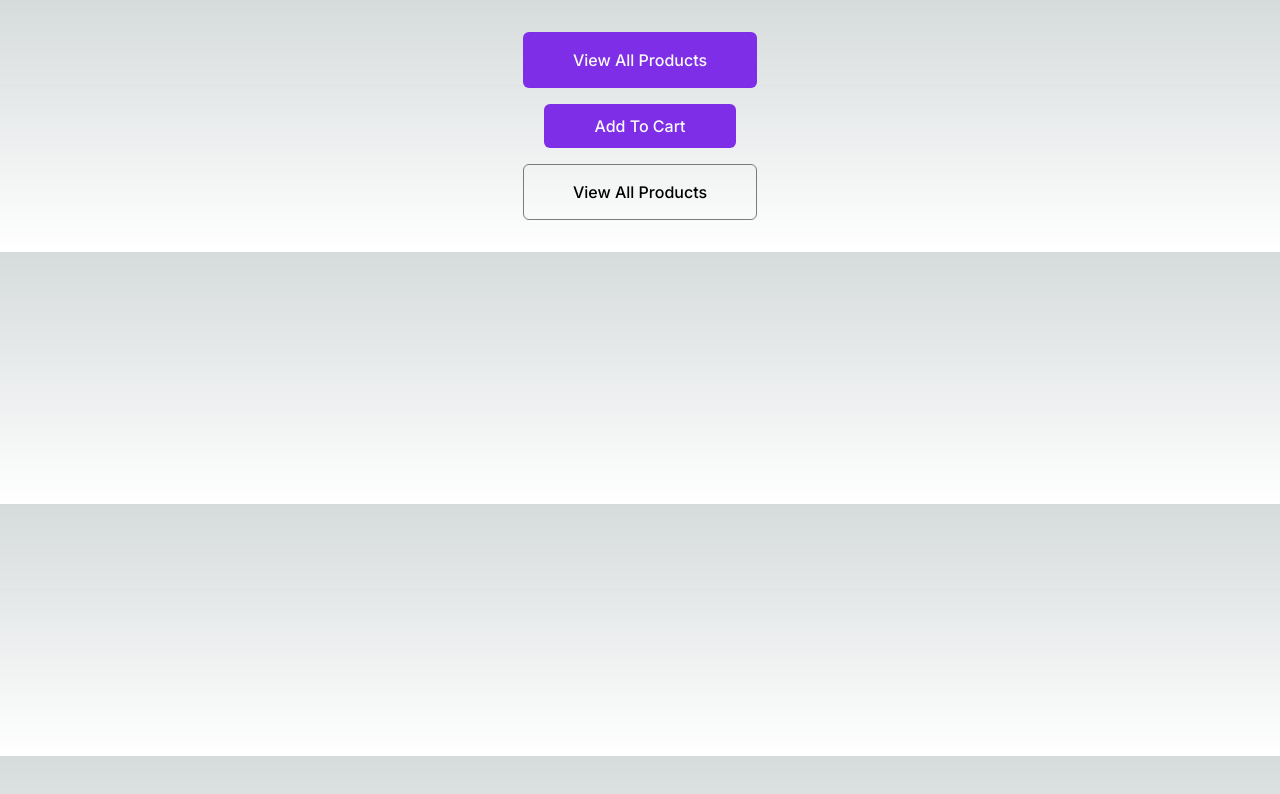
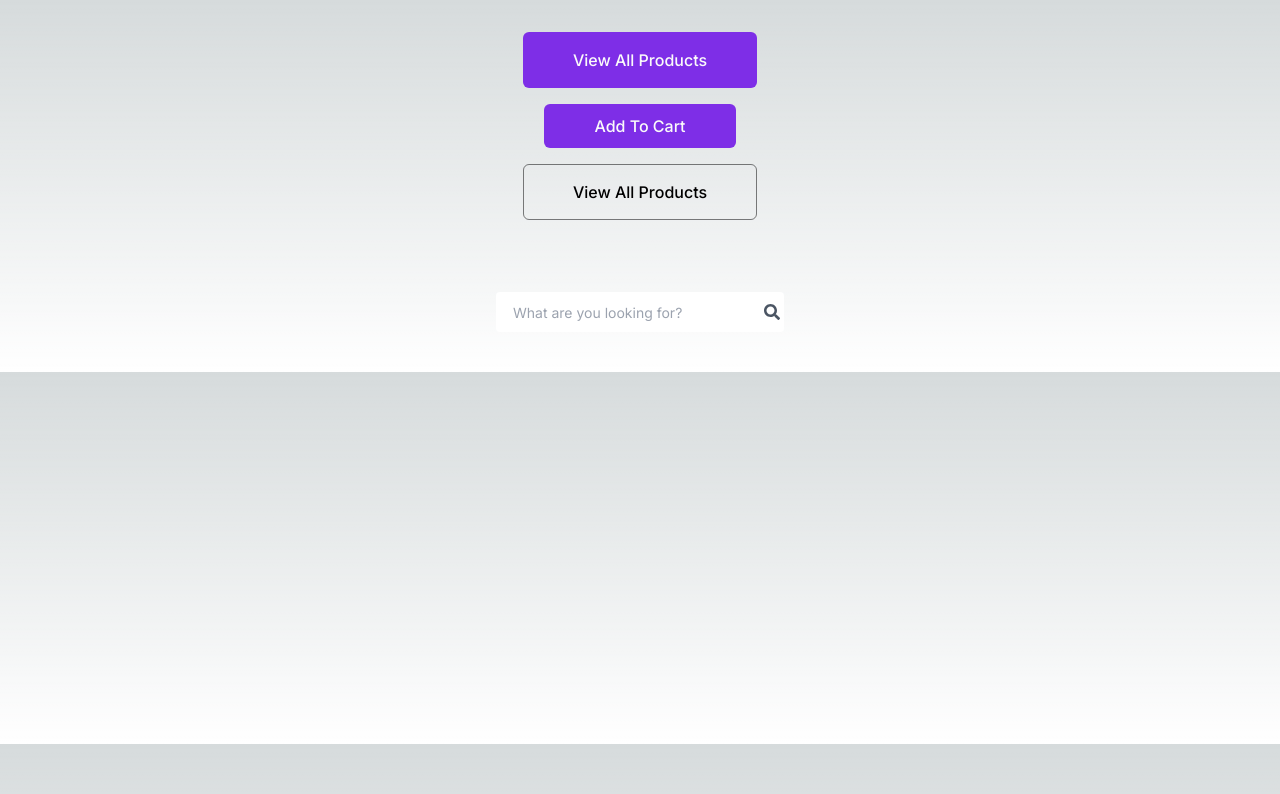
Before and after one commit to ChamudithaWasala0423/MPlace-Online-Marketplace, a Next.js app in the folder client/: page / in a window 1280 px wide. Shown: the top 794 px of the page. Built offline with nearby package versions, Linux system fonts and the light colour scheme.

Commit message:
create search bar component

```diff
--- a/client/src/app/page.tsx
+++ b/client/src/app/page.tsx
@@ -1,13 +1,21 @@
+'use client';  // Add this line at the top
+
 import React from 'react';
 import Button from '@/components/ui/button';
+import SearchBar from '@/components/ui/searchbar';
 
 const Page: React.FC = () => {
   return (
-    <div className="flex flex-col items-center p-8 space-y-4">
-      <Button title="View All Products" variant="primary" />
-      <Button title="Add To Cart" variant="small" />
-      <Button title="View All Products" variant="secondary" />
-    </div>
+    <>
+      <div className="flex flex-col items-center p-8 space-y-4">
+        <Button title="View All Products" variant="primary" />
+        <Button title="Add To Cart" variant="small" />
+        <Button title="View All Products" variant="secondary" />
+      </div>
+      <div className="flex flex-col items-center p-8 space-y-4">
+        <SearchBar onSearch={(value) => console.log(value)} />
+      </div>
+    </>
   );
 };
 
--- /dev/null
+++ b/client/src/components/ui/searchbar.tsx
@@ -0,0 +1,41 @@
+'use client';  // Add this line at the top
+
+import React, { useState, ChangeEvent, KeyboardEvent } from 'react';
+import { FaSearch } from 'react-icons/fa';
+
+type SearchBarProps = {
+  onSearch: (value: string) => void;
+};
+
+const SearchBar = ({ onSearch }: SearchBarProps) => {
+  const [value, setValue] = useState('');
+
+  const searchHandler = (event: ChangeEvent<HTMLInputElement>) => {
+    setValue(event.target.value);
+  };
+
+  const handleKeyDown = (event: KeyboardEvent<HTMLInputElement>) => {
+    if (event.key === 'Enter') {
+      onSearch(value);
+    }
+  };
+
+  return (<>
+    <div className="relative w-1/4 h-auto p-2  rounded flex items-center">
+      <input
+        type="search"
+        placeholder="What are you looking for?"
+        className="bg-white h-10 px-4 pr-12 w-full rounded text-sm border border-transparent focus:border-[#7e2ee7] transition-colors duration-200"
+        onChange={searchHandler}
+        onKeyDown={handleKeyDown}
+        value={value}
+      />
+      <button type="submit" className="absolute right-0 top-0 bottom-2 mt-2 mr-3">
+        <FaSearch className="h-4 w-4 text-gray-600" />
+      </button>
+    </div>
+    </>
+  );
+};
+
+export default SearchBar;
```
Also changed, not shown: client/package.json (+5 -4 lines), 2 other files (tests, documents, lock files or other folders).
